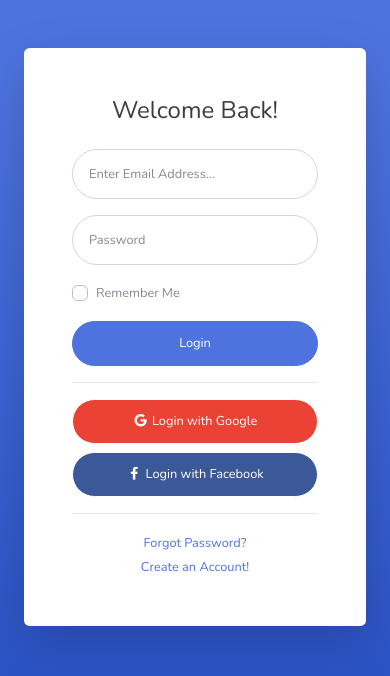
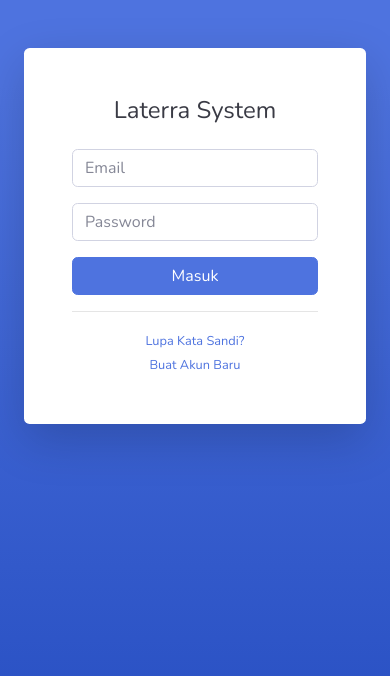
Before and after one commit to normndakbr/ci3-login-system, a CodeIgniter app: page /ci3-login-system/ in a window 390 px wide. Shown: the top 676 px of the page. Run offline with CodeIgniter, Linux system fonts and the light colour scheme.

Commit message:
added login and register template

```diff
--- a/application/controllers/Auth.php
+++ b/application/controllers/Auth.php
@@ -5,6 +5,15 @@ class Auth extends CI_Controller
 {
     public function index()
     {
+        $this->load->view('templates/auth_header');
         $this->load->view('auth/login');
+        $this->load->view('templates/auth_footer');
+    }
+
+    public function register()
+    {
+        $this->load->view('templates/auth_header');
+        $this->load->view('auth/registration');
+        $this->load->view('templates/auth_footer');
     }
 }
--- a/application/views/auth/login.php
+++ b/application/views/auth/login.php
@@ -1,75 +1,51 @@
-<!DOCTYPE html>
-<html lang="en">
-
-<head>
-
-    <meta charset="utf-8">
-    <meta http-equiv="X-UA-Compatible" content="IE=edge">
-    <meta name="viewport" content="width=device-width, initial-scale=1, shrink-to-fit=no">
-    <meta name="description" content="">
-    <meta name="author" content="">
-
-    <title>SB Admin 2 - Login</title>
-
-    <!-- Custom fonts for this template-->
-    <link href="<?= base_url('assets/'); ?>vendor/fontawesome-free/css/all.min.css" rel="stylesheet" type="text/css">
-    <link href="https://fonts.googleapis.com/css?family=Nunito:200,200i,300,300i,400,400i,600,600i,700,700i,800,800i,900,900i" rel="stylesheet">
-
-    <!-- Custom styles for this template-->
-    <link href="<?= base_url('assets/'); ?>css/sb-admin-2.min.css" rel="stylesheet">
-
-</head>
-
-<body class="bg-gradient-primary">
-
 <div class="container">
 
     <!-- Outer Row -->
     <div class="row justify-content-center">
 
-            <div class="col-xl-10 col-lg-12 col-md-9">
+        <div class="col-lg-7">
 
             <div class="card o-hidden border-0 shadow-lg my-5">
                 <div class="card-body p-0">
                     <!-- Nested Row within Card Body -->
                     <div class="row">
-                            <div class="col-lg-6 d-none d-lg-block bg-login-image"></div>
-                            <div class="col-lg-6">
+                        <!-- login image -->
+                        <!-- <div class="col-lg-6 d-none d-lg-block bg-login-image"></div> -->
+                        <div class="col-lg">
                             <div class="p-5">
                                 <div class="text-center">
-                                        <h1 class="h4 text-gray-900 mb-4">Welcome Back!</h1>
+                                    <h1 class="h4 text-gray-900 mb-4">Laterra System</h1>
                                 </div>
-                                    <form class="user">
+                                <form class="email" method="post" action="<?= base_url('auth/login'); ?>">
                                     <div class="form-group">
-                                            <input type="email" class="form-control form-control-user" id="exampleInputEmail" aria-describedby="emailHelp" placeholder="Enter Email Address...">
+                                        <input type="text" class="form-control form-control-user" id="email" placeholder="Email">
                                     </div>
                                     <div class="form-group">
-                                            <input type="password" class="form-control form-control-user" id="exampleInputPassword" placeholder="Password">
+                                        <input type="password" class="form-control form-control-user" id="password" name="password" placeholder="Password">
                                     </div>
-                                        <div class="form-group">
+                                    <!-- <div class="form-group">
                                             <div class="custom-control custom-checkbox small">
                                                 <input type="checkbox" class="custom-control-input" id="customCheck">
                                                 <label class="custom-control-label" for="customCheck">Remember
                                                     Me</label>
                                             </div>
-                                        </div>
-                                        <a href="index.html" class="btn btn-primary btn-user btn-block">
-                                            Login
-                                        </a>
-                                        <hr>
-                                        <a href="index.html" class="btn btn-google btn-user btn-block">
+                                        </div> -->
+                                    <button type="submit" class="btn btn-primary btn-user btn-block">
+                                        Masuk
+                                    </button>
+                                    <!-- <a href="index.html" class="btn btn-google btn-user btn-block">
                                             <i class="fab fa-google fa-fw"></i> Login with Google
                                         </a>
                                         <a href="index.html" class="btn btn-facebook btn-user btn-block">
                                             <i class="fab fa-facebook-f fa-fw"></i> Login with Facebook
-                                        </a>
+                                        </a> -->
                                 </form>
                                 <hr>
                                 <div class="text-center">
-                                        <a class="small" href="forgot-password.html">Forgot Password?</a>
+                                    <a class="small" href="forgot-password.html">Lupa Kata Sandi?</a>
                                 </div>
                                 <div class="text-center">
-                                        <a class="small" href="register.html">Create an Account!</a>
+                                    <a class="small" href="<?= base_url('auth/register'); ?>">Buat Akun Baru</a>
                                 </div>
                             </div>
                         </div>
@@ -82,17 +58,3 @@
     </div>
 
 </div>
-
-    <!-- Bootstrap core JavaScript-->
-    <script src="<?= base_url('assets/'); ?>vendor/jquery/jquery.min.js"></script>
-    <script src="<?= base_url('assets/'); ?>vendor/bootstrap/js/bootstrap.bundle.min.js"></script>
-
-    <!-- Core plugin JavaScript-->
-    <script src="<?= base_url('assets/'); ?>vendor/jquery-easing/jquery.easing.min.js"></script>
-
-    <!-- Custom scripts for all pages-->
-    <script src="<?= base_url('assets/'); ?>js/sb-admin-2.min.js"></script>
-
-</body>
-
-</html>
--- /dev/null
+++ b/application/views/templates/auth_footer.php
@@ -0,0 +1,13 @@
+<!-- Bootstrap core JavaScript-->
+<script src="<?= base_url('assets/'); ?>vendor/jquery/jquery.min.js"></script>
+<script src="<?= base_url('assets/'); ?>vendor/bootstrap/js/bootstrap.bundle.min.js"></script>
+
+<!-- Core plugin JavaScript-->
+<script src="<?= base_url('assets/'); ?>vendor/jquery-easing/jquery.easing.min.js"></script>
+
+<!-- Custom scripts for all pages-->
+<script src="<?= base_url('assets/'); ?>js/sb-admin-2.min.js"></script>
+
+</body>
+
+</html>
--- /dev/null
+++ b/application/views/templates/auth_header.php
@@ -0,0 +1,23 @@
+<!DOCTYPE html>
+<html lang="en">
+
+<head>
+
+    <meta charset="utf-8">
+    <meta http-equiv="X-UA-Compatible" content="IE=edge">
+    <meta name="viewport" content="width=device-width, initial-scale=1, shrink-to-fit=no">
+    <meta name="description" content="">
+    <meta name="author" content="">
+
+    <title>SB Admin 2 - Login</title>
+
+    <!-- Custom fonts for this template-->
+    <link href="<?= base_url('assets/'); ?>vendor/fontawesome-free/css/all.min.css" rel="stylesheet" type="text/css">
+    <link href="https://fonts.googleapis.com/css?family=Nunito:200,200i,300,300i,400,400i,600,600i,700,700i,800,800i,900,900i" rel="stylesheet">
+
+    <!-- Custom styles for this template-->
+    <link href="<?= base_url('assets/'); ?>css/sb-admin-2.min.css" rel="stylesheet">
+
+</head>
+
+<body class="bg-gradient-primary">
```
Also changed, not shown: application/views/auth/registration.php (added, +46 -0 lines). Lines whose indentation alone changed are shown as unchanged.
